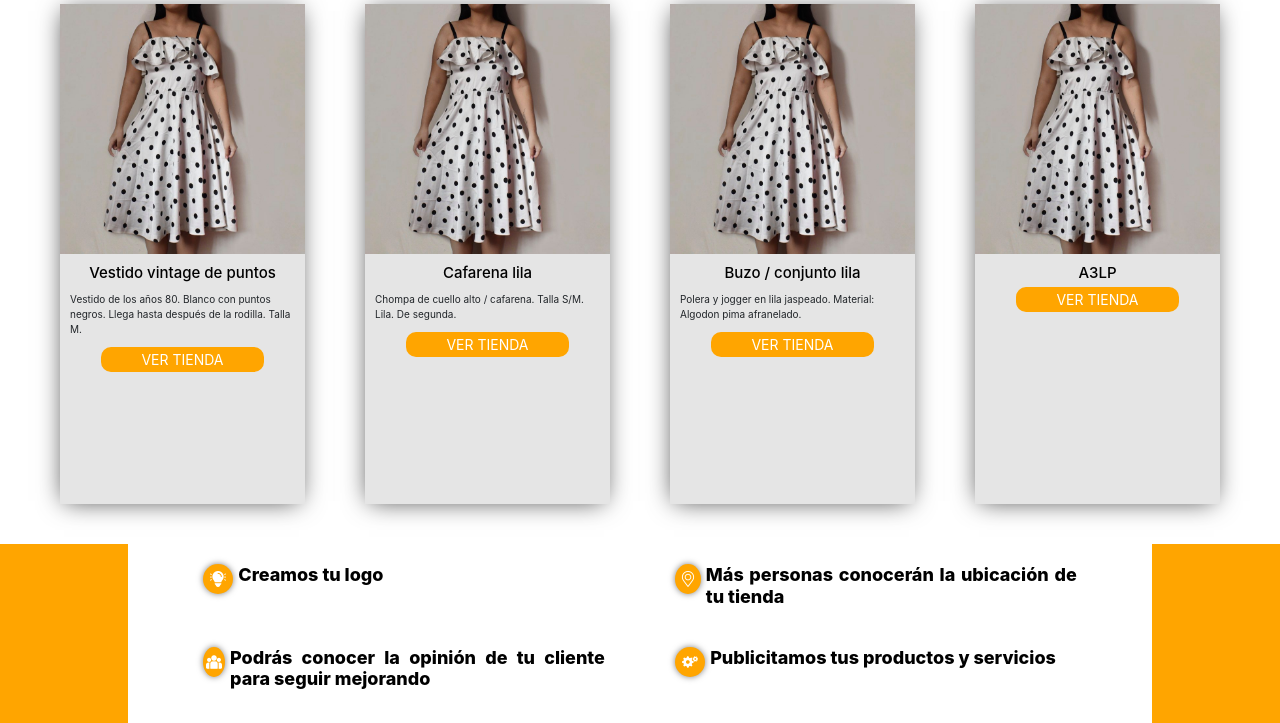
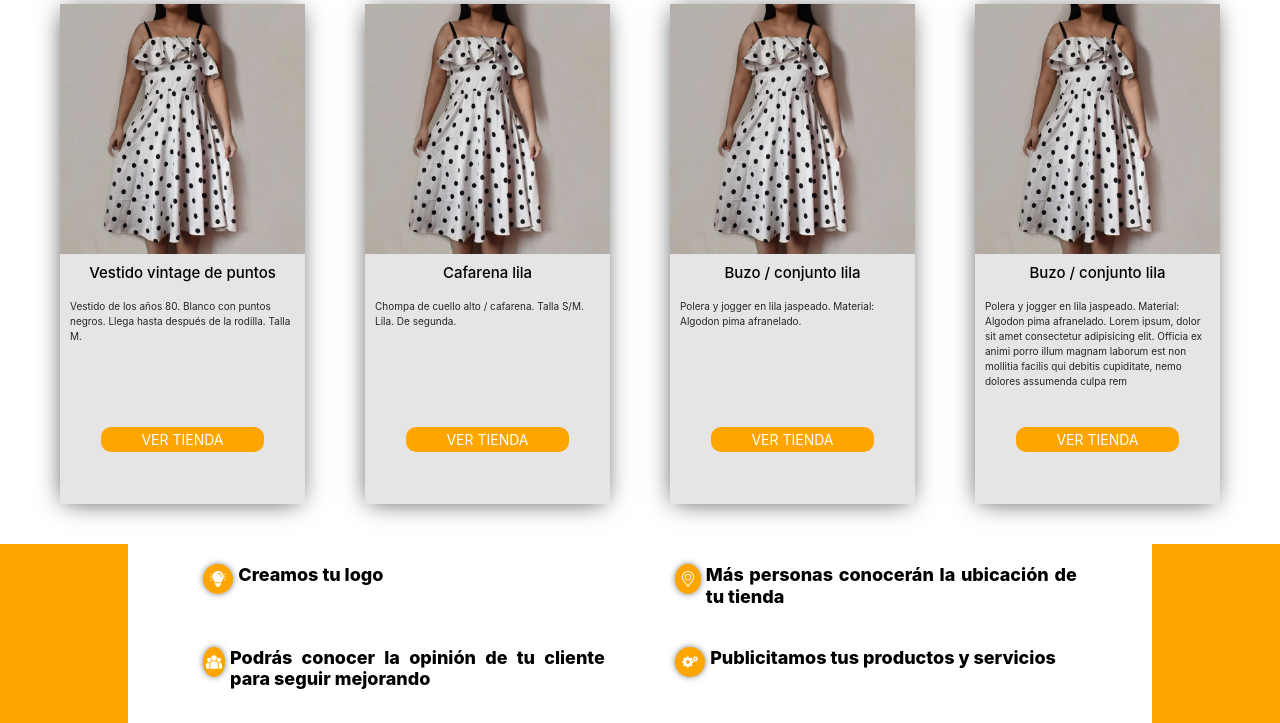
Before and after one commit to Jorvict/Conecta, a PHP site: page /vistas/index.html in a window 1280 px wide. Shown: the part 1346-2069 px from the top of the page. Run offline with PHP 8.4, Linux system fonts and the light colour scheme; some web fonts are replaced.

Commit message:
Se nivelan elementos de seccion destacados

```diff
--- a/public/css/index.css
+++ b/public/css/index.css
@@ -295,8 +295,14 @@ span#subtitulo {
 .pasos-sig .subtitulo {
     padding: 10px 0px 0px 0px;
     width: 100%;
+    height: 7%;
     text-align: center;
     color: black;
+}
+
+.pasos-sig span {
+    height: 25%;
+    display: block;
 }
 
 p.p {
@@ -421,11 +427,12 @@ h3#txtcaja {
 }
 
 .ver{
-width: 100%;
+    height: 6%;
+    width: 100%;
     display: flex;
     flex-wrap: wrap;
     justify-content: center;
-
+    align-items: center;
 }
 
 .ver a {
--- a/vistas/index.html
+++ b/vistas/index.html
@@ -108,19 +108,21 @@
 				<span class="close-button">x</span>
 				<input class="controles" type="text" name="negocio" id="negocio" placeholder="Nombre del negocio">
 
-				<input class="controles"  type="number" name="ruc" id="ruc" placeholder="RUC del negocio">
+				<input class="controles" type="number" name="ruc" id="ruc" placeholder="RUC del negocio">
 
-				<input class="controles"  type="text" name="tipo" id="tipo" placeholder="Tipo del negocio">
+				<input class="controles" type="text" name="tipo" id="tipo" placeholder="Tipo del negocio">
 
-				<input class="controles"  type="text" name="direccion" id="direccion" placeholder="Dirección o referencia ">
+				<input class="controles" type="text" name="direccion" id="direccion"
+					placeholder="Dirección o referencia ">
 
-				<input class="controles"  type="text" name="nombre" id="nombre" placeholder="Nombre del titular">
+				<input class="controles" type="text" name="nombre" id="nombre" placeholder="Nombre del titular">
 
-				<input class="controles"  type="email" name="correo" id="correo" placeholder="Correo electrónico">
+				<input class="controles" type="email" name="correo" id="correo" placeholder="Correo electrónico">
 
-				<input class="controles"  type="number" name="numero" id="numero" placeholder="Número de celular">
+				<input class="controles" type="number" name="numero" id="numero" placeholder="Número de celular">
 
-				<input   type="checkbox"> He leido acepto los <a href="#">Terminos y Condiciones</a> y las <a href="#">Politicas de Seguridad</a> </input>
+				<input type="checkbox"> He leido acepto los <a href="#">Terminos y Condiciones</a> y las <a
+					href="#">Politicas de Seguridad</a> </input>
 
 				<input class="boton" type="submit" value="ENVIAR">
 			</section>
@@ -427,9 +429,14 @@
 					<div class="pasos-sig">
 						<img src="../public/imagenes/img.jpg">
 						<div class="subtitulo">
-							<h4>A3LP</h4>
+							<h4>Buzo / conjunto lila</h4>
 						</div>
-
+						<span>
+							<p class="p">Polera y jogger en lila jaspeado. Material: Algodon pima afranelado. Lorem
+								ipsum, dolor sit amet consectetur adipisicing elit. Officia ex animi porro illum magnam
+								laborum est non mollitia facilis qui debitis cupiditate, nemo dolores assumenda culpa
+								rem </p>
+						</span>
 						<div class="ver">
 							<a href="#">VER TIENDA</a>
 						</div>
@@ -566,8 +573,8 @@
 					<h4 id="Suscribete">Enterate acerca de nuestros productos y servicios.</h4>
 					<section id="input-footer ">
 						<section id="input-footer ">
-							<input class="input-footer" type="text" aria-label="Search" placeholder="Tu correo electrónico"
-								id="input-footer">
+							<input class="input-footer" type="text" aria-label="Search"
+								placeholder="Tu correo electrónico" id="input-footer">
 
 							<button class="btsubs" type="submit">SUSCRIBIRSE</button>
 							<p id="n-c-c">Nunca compartiremos tu direción de correo electrónico con tercera persona.</p>
@@ -586,9 +593,10 @@
 					<div class="wrapper-fot">
 						<a class="contact-fot" href="https://www.facebook.com/conectaperupymes/"> <img id="face"
 								src="../public/imagenes/facebook.png"></a>
-						<a class="contact-fot" href="https://wa.me/51936910425"> <img id="telefono" src="../public/imagenes/telefono.png"></a>
-						<a class="contact-fot" href="https://www.instagram.com/conectaperunegocios/"> <img id="instagram"
-								src="../public/imagenes/instagram.png"></a>
+						<a class="contact-fot" href="https://wa.me/51936910425"> <img id="telefono"
+								src="../public/imagenes/telefono.png"></a>
+						<a class="contact-fot" href="https://www.instagram.com/conectaperunegocios/"> <img
+								id="instagram" src="../public/imagenes/instagram.png"></a>
 					</div>
 
 				</div>
@@ -625,13 +633,13 @@
 		console.log(closeButton);
 
 		// Desplegar registro
-        function ShowRegister(){
+		function ShowRegister() {
 			register.classList.add('is-active');
 		}
 		loginButton.addEventListener('click', ShowRegister);
 
 		// Ocultar registro
-        function HideRegister(){
+		function HideRegister() {
 			register.classList.remove('is-active')
 		}
 		closeButton.addEventListener('click', HideRegister);
@@ -646,11 +654,11 @@
 
 		// Ocultar-Desplegar menu
 
-		function HideShowMenu(){
-			if (menu.classList.contains('is-activem')){
+		function HideShowMenu() {
+			if (menu.classList.contains('is-activem')) {
 				menu.classList.remove('is-activem');
 			}
-			else{
+			else {
 				menu.classList.add('is-activem');
 			}
 		}
```
Lines whose indentation alone changed are shown as unchanged.
